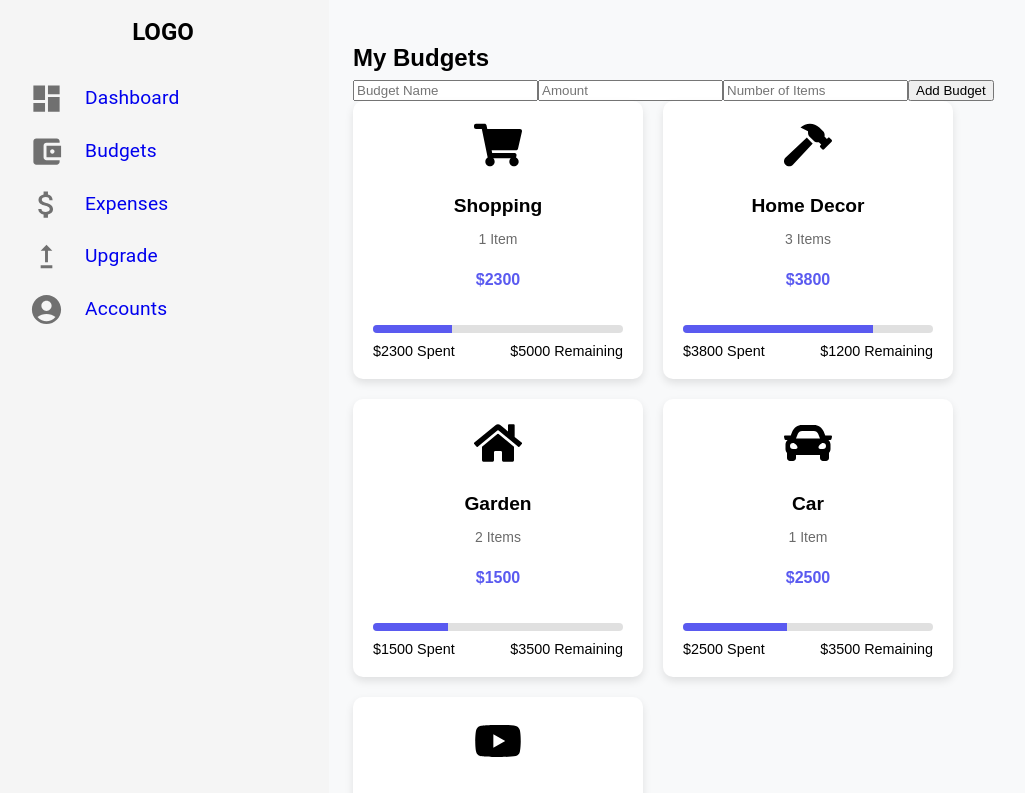
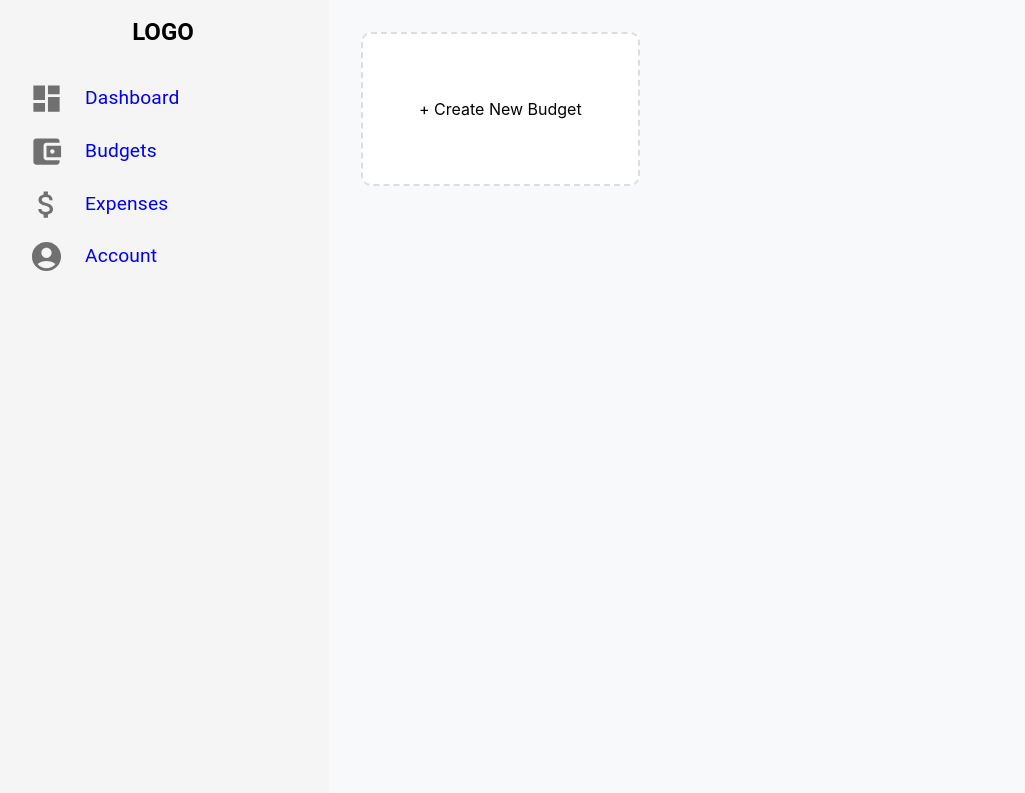
Before and after one commit to DioneCabigas/CSIT340BudgetTracker, a React (Create React App) app in the folder budget-tracker/: page /budgets in a window 1280 px wide. Shown: the top 793 px of the page, without its empty margins (3-1028 px from the left). Built offline with nearby package versions, Linux system fonts and the light colour scheme.

Commit message:
Routing Functionalities fixed

```diff
--- a/budget-tracker/src/Budgets.jsx
+++ b/budget-tracker/src/Budgets.jsx
@@ -1,108 +1,301 @@
-import React, { useState } from 'react';
-import Sidebar from './Sidebar';
-import './css/budget.css';
-import {
-  FaHome, FaCar, FaShoppingCart, FaHammer, FaYoutube, FaUser, FaSignOutAlt,
-  FaListUl, FaPiggyBank, FaFileInvoice
-} from 'react-icons/fa';
+import React, { useState } from "react";
+import { FaShoppingBag, FaCar, FaEdit, FaTrash, FaHome, FaUtensils, FaPlane, FaHeartbeat, FaGamepad, FaBook, FaPiggyBank, FaChartLine, FaPaw, FaLaptop, FaLightbulb, FaBath, FaSpotify } from "react-icons/fa";
+import Sidebar from "./Sidebar";
+import { TextField, Button } from "@mui/material";
 
 const Budgets = () => {
-  // Initial budgets data
-  const initialBudgets = [
-    { id: 1, icon: <FaShoppingCart />, name: 'Shopping', amount: 2300, items: 1, spent: 2300, remaining: 5000 },
-    { id: 2, icon: <FaHammer />, name: 'Home Decor', amount: 3800, items: 3, spent: 3800, remaining: 1200 },
-    { id: 3, icon: <FaHome />, name: 'Garden', amount: 1500, items: 2, spent: 1500, remaining: 3500 },
-    { id: 4, icon: <FaCar />, name: 'Car', amount: 2500, items: 1, spent: 2500, remaining: 3500 },
-    { id: 5, icon: <FaYoutube />, name: 'YouTube', amount: 4000, items: 2, spent: 4000, remaining: 1000 },
+  const [budgets, setBudgets] = useState([]);
+  const [isModalOpen, setIsModalOpen] = useState(false);
+  const [isEditMode, setIsEditMode] = useState(false);
+  const [selectedBudgetIndex, setSelectedBudgetIndex] = useState(null);
+  const [newBudgetName, setNewBudgetName] = useState("");
+  const [newBudgetAllocation, setNewBudgetAllocation] = useState("");
+  const [selectedIcon, setSelectedIcon] = useState(null);
+
+  const handleDeleteBudget = (index) => {
+    setBudgets(budgets.filter((_, i) => i !== index));
+  };
+
+  const handleAddOrEditBudget = () => {
+    if (!newBudgetName || !newBudgetAllocation || !selectedIcon) {
+      alert("Please fill all fields");
+      return;
+    }
+
+    if (isEditMode) {
+      const updatedBudgets = [...budgets];
+      updatedBudgets[selectedBudgetIndex] = {
+        name: newBudgetName,
+        amount: Number(newBudgetAllocation),
+        spent: 0,
+        icon: selectedIcon,
+      };
+      setBudgets(updatedBudgets);
+    } else {
+      setBudgets([
+        ...budgets,
+        { name: newBudgetName, amount: Number(newBudgetAllocation), spent: 0, icon: selectedIcon },
+      ]);
+    }
+
+    setIsModalOpen(false);
+    setIsEditMode(false);
+    setNewBudgetName("");
+    setNewBudgetAllocation("");
+    setSelectedIcon(null);
+  };
+
+  const handleEditBudget = (index) => {
+    const budget = budgets[index];
+    setNewBudgetName(budget.name);
+    setNewBudgetAllocation(budget.amount);
+    setSelectedIcon(budget.icon);
+    setSelectedBudgetIndex(index);
+    setIsEditMode(true);
+    setIsModalOpen(true);
+  };
+
+  const iconOptions = [
+    { id: "shopping", icon: <FaShoppingBag />, label: "Shopping" },
+    { id: "home", icon: <FaHome />, label: "Home" },
+    { id: "food", icon: <FaUtensils />, label: "Food & Dining" },
+    { id: "travel", icon: <FaPlane />, label: "Travel" },
+    { id: "fitness", icon: <FaHeartbeat />, label: "Health & Fitness" },
+    { id: "entertainment", icon: <FaGamepad />, label: "Entertainment" },
+    { id: "education", icon: <FaBook />, label: "Education" },
+    { id: "savings", icon: <FaPiggyBank />, label: "Savings" },
+    { id: "investments", icon: <FaChartLine />, label: "Investments" },
+    { id: "transportation", icon: <FaCar />, label: "Transportation" },
+    { id: "pets", icon: <FaPaw />, label: "Pets" },
+    { id: "technology", icon: <FaLaptop />, label: "Technology" },
+    { id: "utilities", icon: <FaLightbulb />, label: "Utilities" },
+    { id: "personal-care", icon: <FaBath />, label: "Personal Care" },
+    { id: "subscriptions", icon: <FaSpotify />, label: "Subscriptions" },
   ];
 
-  const [budgets, setBudgets] = useState(initialBudgets);
-  const [newBudget, setNewBudget] = useState({ name: '', amount: '', items: '' });
+  return (
+    <div style={{ display: "flex", minHeight: "100vh", backgroundColor: "#f8f9fa" }}>
 
-  // Handle form input changes
-  const handleInputChange = (e) => {
-    const { name, value } = e.target;
-    setNewBudget({ ...newBudget, [name]: value });
-  };
-
-  // Handle adding a new budget
-  const handleAddBudget = () => {
-    if (newBudget.name && newBudget.amount && newBudget.items) {
-      const newId = budgets.length + 1;
-      const newCard = {
-        id: newId,
-        icon: <FaPiggyBank />,
-        name: newBudget.name,
-        amount: parseInt(newBudget.amount),
-        items: parseInt(newBudget.items),
-        spent: 0,
-        remaining: parseInt(newBudget.amount),
-      };
-      setBudgets([...budgets, newCard]);
-      setNewBudget({ name: '', amount: '', items: '' });
-    }
-  };
-
-  return (
-    <div style={{ display: 'flex', minHeight: '100vh', backgroundColor: '#f8f9fa' }}>
-      {/* Sidebar */}
       <Sidebar />
 
-      <main className="main-content" style={{ flex: 1, padding: '1.5rem' }}>
-        <h2>My Budgets</h2>
-
-        {/* Add Budget Form */}
-        <div className="add-budget-form">
-          <input
-            type="text"
-            name="name"
-            placeholder="Budget Name"
-            value={newBudget.name}
-            onChange={handleInputChange}
-          />
-          <input
-            type="number"
-            name="amount"
-            placeholder="Amount"
-            value={newBudget.amount}
-            onChange={handleInputChange}
-          />
-          <input
-            type="number"
-            name="items"
-            placeholder="Number of Items"
-            value={newBudget.items}
-            onChange={handleInputChange}
-          />
-          <button onClick={handleAddBudget}>Add Budget</button>
-        </div>
-
-        {/* Budget Cards */}
-        <div className="budget-cards">
-          {budgets.map((budget) => (
-            <div key={budget.id} className="budget-card">
-              <div className="card-icon">{budget.icon}</div>
-              <div className="card-info">
-                <h3>{budget.name}</h3>
-                <p>{budget.items} Item{budget.items > 1 ? 's' : ''}</p>
-                <h4>${budget.amount}</h4>
-              </div>
-              <div className="card-progress">
-                <div className="progress-bar">
+      <main style={{ flex: 1, padding: "2rem" }}>
+        <div
+          style={{
+            display: "grid",
+            gridTemplateColumns: "repeat(3, 1fr)",
+            gap: "1.5rem",
+          }}
+        >
+          <div
+            onClick={() => setIsModalOpen(true)}
+            style={{
+              display: "flex",
+              justifyContent: "center",
+              alignItems: "center",
+              height: "150px",
+              border: "2px dashed #ddd",
+              borderRadius: "10px",
+              backgroundColor: "#fff",
+              cursor: "pointer",
+            }}
+          >
+            + Create New Budget
+          </div>
+          {budgets.map((budget, index) => {
+            const remaining = budget.amount - budget.spent;
+            return (
+              <div
+                key={index}
+                style={{
+                  border: "1px solid #ddd",
+                  borderRadius: "10px",
+                  padding: "1rem",
+                  backgroundColor: "#fff",
+                  boxShadow: "0 4px 6px rgba(0, 0, 0, 0.1)",
+                  display: "flex",
+                  flexDirection: "column",
+                  justifyContent: "space-between",
+                }}
+              >
+                <div style={{ display: "flex", justifyContent: "space-between", alignItems: "center" }}>
+                  <div style={{ display: "flex", alignItems: "center" }}>
+                    <div style={{ fontSize: "2rem", color: "#7a5cfa", marginRight: "0.75rem" }}>{budget.icon}</div>
+                    <div>
+                      <h3 style={{ margin: 0, fontSize: "1.25rem", fontWeight: "600", color: "#333" }}>
+                        {budget.name}
+                      </h3>
+                      <p style={{ margin: 0, fontSize: "0.875rem", color: "#666" }}>
+                        {Math.ceil(budget.spent / 1000)} Item{Math.ceil(budget.spent / 1000) !== 1 ? "s" : ""}
+                      </p>
+                    </div>
+                  </div>
+                  <div>
+                    <h2 style={{ margin: 0, fontSize: "1.5rem", fontWeight: "600", color: "#333" }}>${budget.amount}</h2>
+                  </div>
+                </div>
+                <div>
+                  <p
+                    style={{
+                      display: "flex",
+                      justifyContent: "space-between",
+                      fontSize: "0.875rem",
+                      color: "#666",
+                      margin: "0.5rem 0",
+                    }}
+                  >
+                    <span>${budget.spent} Spent</span>
+                    <span style={{ color: remaining < 0 ? "red" : "green" }}>${remaining} Remaining</span>
+                  </p>
                   <div
-                    className="progress-fill"
-                    style={{ width: `${(budget.spent / (budget.spent + budget.remaining)) * 100}%` }}
-                  ></div>
+                    style={{
+                      height: "8px",
+                      width: "100%",
+                      backgroundColor: "#f0f0f0",
+                      borderRadius: "4px",
+                      overflow: "hidden",
+                    }}
+                  >
+                    <div
+                      style={{
+                        height: "100%",
+                        width: `${(budget.spent / budget.amount) * 100}%`,
+                        backgroundColor: "#7a5cfa",
+                        borderRadius: "4px",
+                        transition: "width 0.3s ease",
+                      }}
+                    ></div>
+                  </div>
                 </div>
-                <div className="card-stats">
-                  <span>${budget.spent} Spent</span>
-                  <span>${budget.remaining} Remaining</span>
+                <div style={{ display: "flex", justifyContent: "flex-end", gap: "0.5rem", marginTop: "1rem" }}>
+                  <button
+                    onClick={() => handleEditBudget(index)}
+                    style={{ background: "none", border: "none", color: "#7a5cfa", cursor: "pointer" }}
+                  >
+                    <FaEdit />
+                  </button>
+                  <button
+                    onClick={() => handleDeleteBudget(index)}
+                    style={{ background: "none", border: "none", color: "red", cursor: "pointer" }}
+                  >
+                    <FaTrash />
+                  </button>
                 </div>
               </div>
-            </div>
-          ))}
+            );
+          })}
         </div>
       </main>
+
+      {/* Modal for Adding or Editing Budget */}
+      {isModalOpen && (
+        <div
+          style={{
+            position: "fixed",
+            top: 0,
+            left: 0,
+            width: "100%",
+            height: "100%",
+            backgroundColor: "rgba(0, 0, 0, 0.5)",
+            display: "flex",
+            justifyContent: "center",
+            alignItems: "center",
+          }}
+        >
+          <div
+            style={{
+              backgroundColor: "#fff",
+              padding: "2rem",
+              borderRadius: "8px",
+              width: "400px",
+            }}
+          >
+            <h2 style={{ marginBottom: "2rem", textAlign: "center" }}>
+              {isEditMode ? "Edit Budget" : "Create New Budget"}
+            </h2>
+            <div style={{ marginBottom: "1rem" }}>
+              <TextField
+                fullWidth
+                label="Budget Name"
+                variant="outlined"
+                value={newBudgetName}
+                onChange={(e) => setNewBudgetName(e.target.value)}
+                InputLabelProps={{
+                  shrink: true,
+                }}
+              />
+            </div>
+            <div style={{ marginBottom: "1rem" }}>
+              <TextField
+                fullWidth
+                label="Budget Allocation"
+                variant="outlined"
+                type="number"
+                value={newBudgetAllocation}
+                onChange={(e) => setNewBudgetAllocation(e.target.value)}
+                InputLabelProps={{
+                  shrink: true,
+                }}
+              />
+            </div>
+            <div style={{ marginBottom: "1rem" }}>
+              <div
+                style={{
+                  display: "flex",
+                  gap: "1rem",
+                  overflowX: "scroll",
+                  padding: "0.5rem 0",
+                }}
+              >
+                {iconOptions.map((icon) => (
+                  <div
+                    key={icon.id}
+                    onClick={() => setSelectedIcon(icon.icon)}
+                    style={{
+                      display: "flex",
+                      alignItems: "center",
+                      justifyContent: "center",
+                      width: "40px",
+                      height: "40px",
+                      cursor: "pointer",
+                      backgroundColor: selectedIcon === icon.icon ? "#ddd" : "transparent",
+                      borderRadius: "50%",
+                    }}
+                  >
+                    {icon.icon}
+                  </div>
+                ))}
+              </div>
+            </div>
+            <div style={{ display: "flex", justifyContent: "space-between" }}>
+              <Button
+                onClick={() => setIsModalOpen(false)}
+                variant="outlined"
+                style={{
+                  padding: "0.5rem 1rem",
+                  borderRadius: "4px",
+                  cursor: "pointer",
+                }}
+              >
+                Cancel
+              </Button>
+              <Button
+                onClick={handleAddOrEditBudget}
+                variant="contained"
+                color="primary"
+                style={{
+                  padding: "0.5rem 1rem",
+                  borderRadius: "4px",
+                  cursor: "pointer",
+                  backgroundColor: "#7a5cfa",
+                  color: "#fff",
+                }}
+              >
+                {isEditMode ? "Update Budget" : "Add Budget"}
+              </Button>
+            </div>
+          </div>
+        </div>
+      )}
     </div>
   );
 };
--- a/budget-tracker/src/Dashboard.jsx
+++ b/budget-tracker/src/Dashboard.jsx
@@ -19,10 +19,10 @@ const Dashboard = () => {
 
   return (
     <div style={{ display: "flex", minHeight: "100vh", backgroundColor: "#f8f9fa" }}>
-      {/* Sidebar */}
+
       <Sidebar />
 
-      <main style={{ flex: 1, padding: "1rem" }}>
+      <main style={{ flex: 1, padding: "2rem" }}>
         <div
           style={{
             backgroundColor: "#fff",
--- a/budget-tracker/src/Expenses.jsx
+++ b/budget-tracker/src/Expenses.jsx
@@ -3,9 +3,7 @@ import { FaShoppingBag, FaEdit, FaTrash } from "react-icons/fa";
 import Sidebar from "./Sidebar";
 
 const Expenses = () => {
-  const [expenses, setExpenses] = useState([
-    { name: "Adobobots", amount: 150, date: "20/04/2024" },
-  ]);
+  const [expenses, setExpenses] = useState([]);
   const [expenseName, setExpenseName] = useState("");
   const [expenseAmount, setExpenseAmount] = useState("");
   const [isEditing, setIsEditing] = useState(false);
@@ -13,14 +11,15 @@ const Expenses = () => {
   const [isDeleteConfirmOpen, setIsDeleteConfirmOpen] = useState(false);
   const [deleteIndex, setDeleteIndex] = useState(null);
 
-  const BUDGET = 2300;
+  const budget_allocation_amount = 2300;
+  const budget_name = "Shopping";
 
   const totalItems = expenses.length;
   const totalSpend = expenses.reduce(
     (sum, expense) => sum + Number(expense.amount),
     0
   );
-  const remainingAmount = BUDGET - totalSpend;
+  const remainingAmount = budget_allocation_amount - totalSpend;
 
   const handleAddExpense = () => {
     if (isEditing) {
@@ -71,7 +70,9 @@ const Expenses = () => {
 
   return (
     <div style={{ display: "flex", minHeight: "100vh", backgroundColor: "#f8f9fa" }}>
+
       <Sidebar />
+
       <main style={{ flex: 1, padding: "2rem" }}>
         <div
           style={{
@@ -93,27 +94,30 @@ const Expenses = () => {
               backgroundColor: "#fff",
               boxShadow: "0 4px 6px rgba(0, 0, 0, 0.1)",
               width: "100%",
-              maxWidth: "650px",
+              maxWidth: "750px",
             }}
           >
-            <div style={{ display: "flex", alignItems: "center", marginBottom: "1rem" }}>
-              <FaShoppingBag style={{ fontSize: "2rem", color: "#7a5cfa", marginRight: "0.75rem" }} />
+            <div style={{ display: "flex", justifyContent: "space-between", alignItems: "center", marginBottom: "5rem" }}>
+              <div style={{ display: "flex", alignItems: "center" }}>
+                <FaShoppingBag style={{ fontSize: "3.85rem", color: "#7a5cfa", marginRight: "1rem" }} />
+                <div>
+                  <h2 style={{ margin: 0, fontSize: "1.75rem", color: "#333", fontWeight: "600" }}>{budget_name}</h2>
+                  <p style={{ margin: 0, fontSize: "1rem", color: "#666" }}>
+                    {totalItems} Item{totalItems !== 1 ? "s" : ""}
+                  </p>
+                </div>
+              </div>
               <div>
-                <h3 style={{ margin: 0, fontSize: "1.25rem", color: "#333", fontWeight: "600" }}>Shopping</h3>
-                <p style={{ margin: 0, fontSize: "0.875rem", color: "#666" }}>
-                  {totalItems} Item{totalItems !== 1 ? "s" : ""}
-                </p>
+                <h2 style={{ margin: 0, fontSize: "1.85rem", color: "#333", fontWeight: "600" }}>${budget_allocation_amount}</h2>
               </div>
             </div>
-            <div style={{ marginBottom: "1rem" }}>
-              <h2 style={{ margin: 0, fontSize: "1.75rem", color: "#333", fontWeight: "600" }}>${BUDGET}</h2>
-            </div>
+
             <div>
               <p
                 style={{
                   display: "flex",
                   justifyContent: "space-between",
-                  fontSize: "0.875rem",
+                  fontSize: "0.95rem",
                   color: "#666",
                   marginBottom: "0.5rem",
                 }}
@@ -139,7 +143,7 @@ const Expenses = () => {
                 <div
                   style={{
                     height: "100%",
-                    width: `${(totalSpend / BUDGET) * 100}%`,
+                    width: `${(totalSpend / budget_allocation_amount) * 100}%`,
                     backgroundColor: "#7a5cfa",
                     borderRadius: "4px",
                     transition: "width 0.3s ease",
@@ -152,7 +156,7 @@ const Expenses = () => {
           <div
             style={{
               flex: 1,
-              padding: "1.5rem",
+              padding: "1rem",
               border: "1px solid #ddd",
               borderRadius: "10px",
               backgroundColor: "#fff",
@@ -161,9 +165,10 @@ const Expenses = () => {
               maxWidth: "750px",
             }}
           >
-            <h2 style={{ fontSize: "1.5rem", marginBottom: "1rem", color: "#333", fontWeight: "600" }}>
+            <h2 style={{ fontSize: "1.rem", marginBottom: "1rem", color: "#333", fontWeight: "600", }}>
               {isEditing ? "Edit Expense" : "Add Expense"}
             </h2>
+
             <input
               type="text"
               placeholder="Expense Name"
@@ -171,13 +176,14 @@ const Expenses = () => {
               onChange={(e) => setExpenseName(e.target.value)}
               style={{
                 width: "100%",
-                maxWidth: "675px",
+                maxWidth: "590px",
                 marginBottom: "1rem",
                 padding: "10px",
                 borderRadius: "5px",
                 border: "1px solid #ddd",
               }}
             />
+
             <input
               type="number"
               placeholder="Expense Amount"
@@ -185,13 +191,14 @@ const Expenses = () => {
               onChange={(e) => setExpenseAmount(e.target.value)}
               style={{
                 width: "100%",
-                maxWidth: "675px",
+                maxWidth: "590px",
                 marginBottom: "1rem",
                 padding: "10px",
                 borderRadius: "5px",
                 border: "1px solid #ddd",
               }}
             />
+
             <button
               onClick={handleAddExpense}
               disabled={!expenseName || !expenseAmount}
--- a/budget-tracker/src/LandingPage.jsx
+++ b/budget-tracker/src/LandingPage.jsx
@@ -76,8 +76,10 @@ function LandingPage() {
         </Typography>
 
         <Button
-          variant="contained"
-          sx={{
+         variant="contained"
+         component={Link}
+         to="/Login"
+         sx={{
             backgroundColor: '#4747e9',
             color: 'white',
             fontWeight: 'bold',
--- a/budget-tracker/src/Sidebar.jsx
+++ b/budget-tracker/src/Sidebar.jsx
@@ -3,7 +3,6 @@ import { List, ListItem, ListItemIcon, ListItemText, Typography } from "@mui/mat
 import DashboardIcon from '@mui/icons-material/Dashboard';
 import AccountBalanceWalletIcon from '@mui/icons-material/AccountBalanceWallet';
 import AttachMoneyIcon from '@mui/icons-material/AttachMoney';
-import UpgradeIcon from '@mui/icons-material/Upgrade';
 import AccountCircleIcon from '@mui/icons-material/AccountCircle';
 import { Link } from "react-router-dom";
 
@@ -30,16 +29,10 @@ const Sidebar = () => {
                 primary="Expenses"
                 primaryTypographyProps={{ fontSize: '1.2rem' }} />
             </ListItem>
-            <ListItem button component={Link} to={'/upgrades'}>
-                <ListItemIcon><UpgradeIcon fontSize='large' /></ListItemIcon>
-                <ListItemText
-                primary="Upgrade"
-                primaryTypographyProps={{ fontSize: '1.2rem' }} />
-            </ListItem>
             <ListItem button component={Link} to={'/accounts'}>
                 <ListItemIcon><AccountCircleIcon fontSize='large' /></ListItemIcon>
                 <ListItemText
-                primary="Accounts"
+                primary="Account"
                 primaryTypographyProps={{ fontSize: '1.2rem' }} />
             </ListItem>
             </List>
--- a/budget-tracker/src/css/budget.css
+++ /dev/null
@@ -1,128 +0,0 @@
-body {
-    margin: 0;
-    padding: 0;
-    font-family: 'Arial', sans-serif;
-    background-color: #f5f5f5;
-  }
-
-  .budget-container {
-    display: flex;
-  }
-
-  .sidebar {
-    width: 250px;
-    background-color: #f0f0f5;
-    display: flex;
-    flex-direction: column;
-    align-items: center;
-    padding-top: 20px;
-  }
-
-  .logo {
-    font-size: 1.5rem;
-    margin-bottom: 20px;
-  }
-
-  nav ul {
-    list-style: none;
-    padding: 0;
-  }
-
-  nav li {
-    display: flex;
-    align-items: center;
-    padding: 15px 20px;
-    cursor: pointer;
-    transition: background-color 0.3s;
-  }
-
-  nav li.active,
-  nav li:hover {
-    background-color: #c7d3ff;
-  }
-
-  .profile-section {
-    margin-top: auto;
-    padding: 20px;
-    width: 100%;
-    display: flex;
-    justify-content: space-around;
-    align-items: center;
-    background-color: #e0e0e5;
-  }
-
-  .profile-icon,
-  .logout-icon {
-    font-size: 1.5rem;
-    cursor: pointer;
-  }
-
-  .main-content {
-    flex-grow: 1;
-    padding: 20px;
-  }
-
-  h2 {
-    font-size: 2rem;
-    margin-bottom: 20px;
-  }
-
-  .budget-cards {
-    display: flex;
-    flex-wrap: wrap;
-    gap: 20px;
-  }
-
-  .budget-card {
-    background-color: #ffffff;
-    border-radius: 10px;
-    box-shadow: 0 4px 8px rgba(0, 0, 0, 0.1);
-    padding: 20px;
-    width: 250px;
-    display: flex;
-    flex-direction: column;
-    align-items: center;
-  }
-
-  .card-icon {
-    font-size: 3rem;
-  }
-
-  .card-info {
-    text-align: center;
-    margin: 15px 0;
-  }
-
-  .card-info h3 {
-    margin: 0;
-    font-size: 1.2rem;
-  }
-
-  .card-info h4 {
-    margin-top: 10px;
-    color: #5a5af0;
-  }
-
-  .card-progress {
-    width: 100%;
-  }
-
-  .progress-bar {
-    height: 8px;
-    background-color: #e0e0e0;
-    border-radius: 4px;
-    overflow: hidden;
-    margin-bottom: 10px;
-  }
-
-  .progress-fill {
-    height: 100%;
-    background-color: #5a5af0;
-    transition: width 0.4s ease-in-out;
-  }
-
-  .card-stats {
-    display: flex;
-    justify-content: space-between;
-    font-size: 0.9rem;
-  }
```
Also changed, not shown: budget-tracker/src/AllRoutes.jsx (+5 -3 lines), budget-tracker/src/register.jsx (+4 -3 lines).
